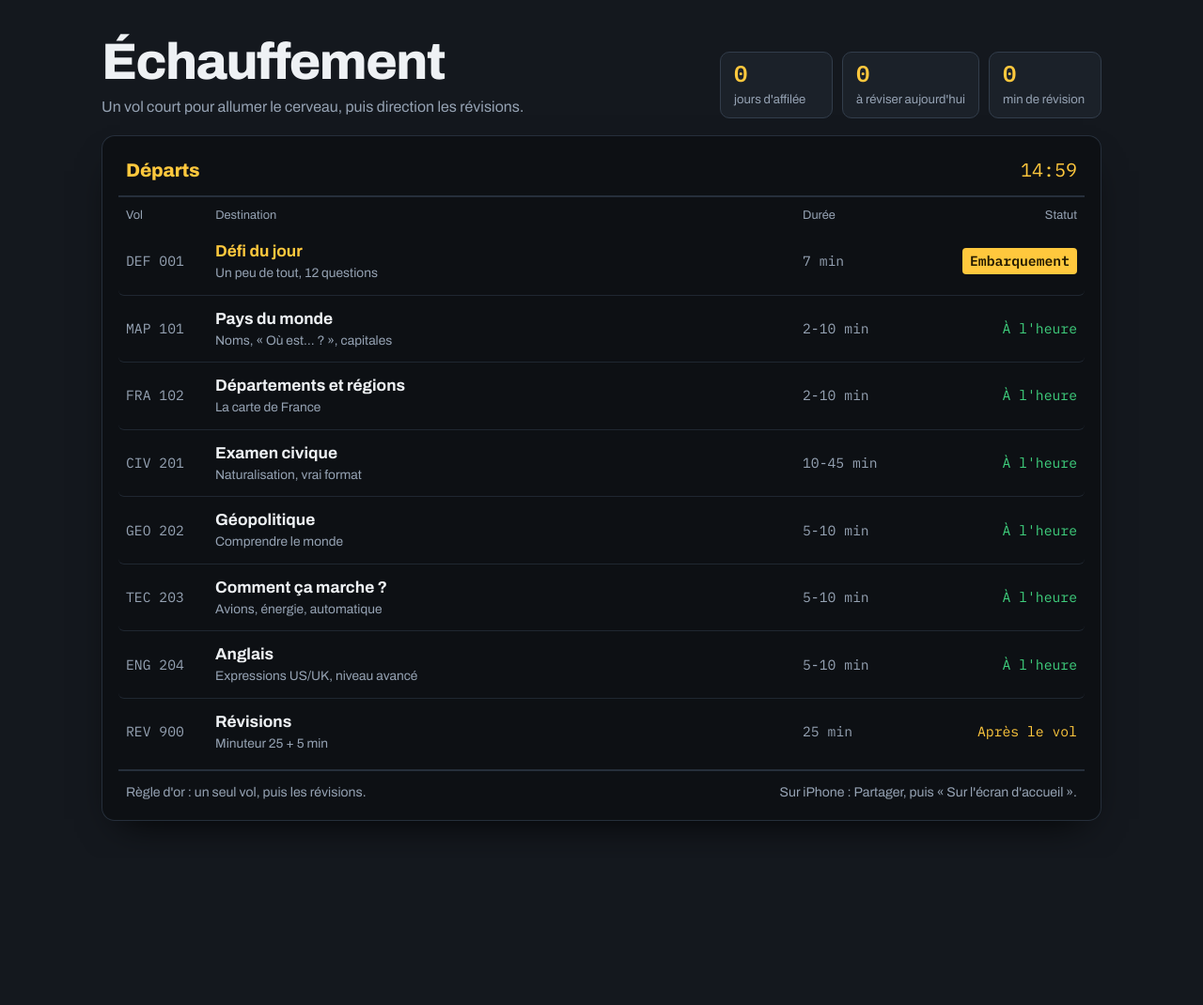
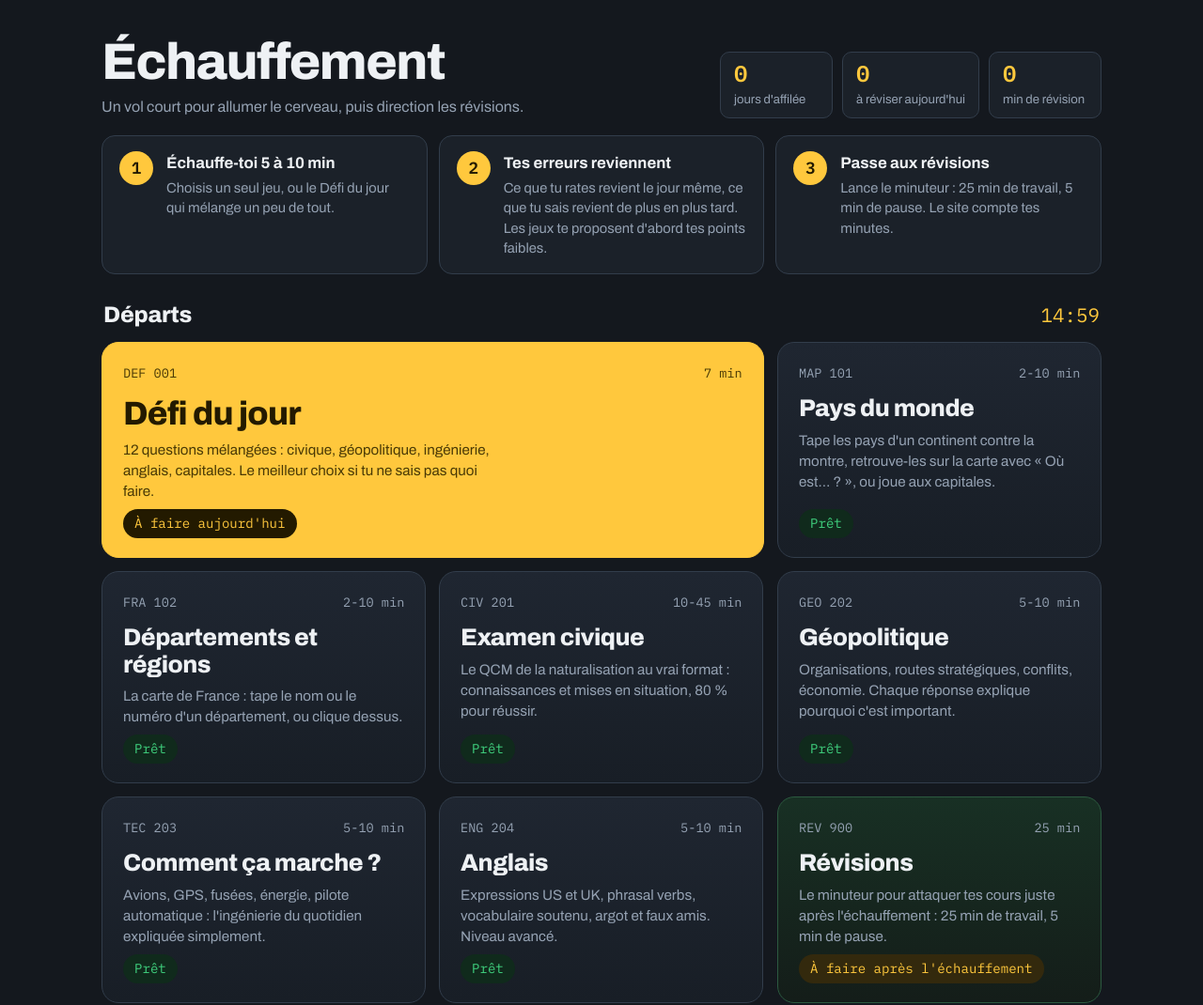
Before and after one commit to XemonFN/echauffement, a plain HTML site: page index.html in a window 1280 px wide. Shown: the top 1070 px of the page at 94% size. Before the commit the page ends 914 px from the top, so only its background shows below. Drawn offline with Linux system fonts and the light colour scheme.

Commit message:
Version du cache mise à jour
Co-Authored-By: Claude Opus 5.5 <noreply@anthropic.com>
Claude-Session: https://claude.ai/code/session_01APkf4Fiwi762ecMe1g5h2t

```diff
--- a/css/style.css
+++ b/css/style.css
@@ -188,3 +188,33 @@ text.lbl.miss{stroke:#4a0e12}
 
 @media (max-width:600px){.mapbox svg{height:56vh}.hud .stat{min-width:78px}.ask .q{display:none}}
 @media (max-width:600px){.counters{display:grid;grid-template-columns:repeat(3,minmax(0,1fr));width:100%}.counter{min-width:0;padding:8px 10px}.counter b{font-size:1.3rem}.counter span{font-size:.75rem;line-height:1.2;display:block}}
+
+/* ---------- Accueil : explication + grands cadres ---------- */
+.how{display:grid;grid-template-columns:repeat(3,minmax(0,1fr));gap:12px;margin:0 0 28px}
+.step{display:flex;gap:14px;align-items:flex-start;background:var(--panel);border:1px solid var(--line);border-radius:14px;padding:16px 18px}
+.step .num{flex:none;width:36px;height:36px;border-radius:50%;display:grid;place-items:center;background:var(--sig);color:var(--sig-ink);font-family:var(--mono);font-weight:600;font-size:1.1rem}
+.step b{display:block;font-size:1.05rem;margin-bottom:4px}
+.step p{margin:0;color:var(--mut);font-size:.92rem;line-height:1.45}
+.board-head2{display:flex;justify-content:space-between;align-items:baseline;margin:0 2px 12px}
+.board-head2 h2{font-size:1.5rem}
+.board-head2 .clock{font-family:var(--mono);color:var(--sig);font-size:1.3rem}
+.tiles{display:grid;grid-template-columns:repeat(auto-fill,minmax(min(100%,300px),1fr));gap:14px}
+.tile{position:relative;display:flex;flex-direction:column;gap:8px;min-height:210px;padding:22px 22px 20px;border-radius:18px;background:linear-gradient(180deg,#1f2631,#181e26);border:1px solid var(--line);color:var(--txt);overflow:hidden;transition:transform .15s,border-color .15s}
+.tile:hover{transform:translateY(-3px);border-color:var(--sig)}
+.tile .t-top{display:flex;justify-content:space-between;font-family:var(--mono);font-size:.85rem;color:var(--mut)}
+.tile h3{font-size:1.6rem;letter-spacing:-.02em;margin-top:6px}
+.tile p{margin:0;color:var(--mut);font-size:.95rem;line-height:1.45;max-width:46ch}
+.tile .status{margin-top:auto;align-self:flex-start;font-family:var(--mono);font-size:.88rem;padding:5px 12px;border-radius:999px;background:#102a1c;color:var(--ok)}
+.tile .status.due{background:#33290d;color:var(--sig)}
+.tile .status.now{background:var(--sig-ink);color:var(--sig)}
+.tile.featured{grid-column:span 2;background:var(--sig);border-color:var(--sig);color:var(--sig-ink);min-height:230px}
+.tile.featured .t-top,.tile.featured p{color:#4a3a06}
+.tile.featured h3{font-size:2.2rem}
+.tile.rev{border-color:#2c5a40;background:linear-gradient(180deg,#183024,#141d19)}
+.foot{margin-top:18px}
+@media (prefers-reduced-motion:no-preference){.tile{animation:flap .5s cubic-bezier(.3,1.4,.6,1) both;animation-delay:calc(var(--i)*60ms)}}
+@media (max-width:800px){.how{grid-template-columns:1fr}.tile.featured{grid-column:auto}}
+/* cadres de choix plus grands dans les jeux */
+.choices{grid-template-columns:repeat(auto-fill,minmax(min(100%,260px),1fr));gap:12px}
+.choice{padding:20px 20px;border-radius:16px;min-height:120px;gap:6px;background:linear-gradient(180deg,#1f2631,#181e26)}
+.choice b{font-size:1.25rem}
--- a/index.html
+++ b/index.html
@@ -29,15 +29,15 @@
     </div>
   </section>
 
-  <section class="board" aria-labelledby="board-title">
-    <div class="board-head"><h2 id="board-title">Départs</h2><span class="clock" id="clock">--:--</span></div>
-    <div class="cols" aria-hidden="true"><span>Vol</span><span>Destination</span><span>Durée</span><span>Statut</span></div>
-    <ul class="flights" id="flights"></ul>
-    <div class="board-foot">
-      <span>Règle d'or : un seul vol, puis les révisions.</span>
-      <span>Sur iPhone : Partager, puis « Sur l'écran d'accueil ».</span>
-    </div>
+  <section class="how" aria-label="Comment ça marche">
+    <div class="step"><span class="num">1</span><div><b>Échauffe-toi 5 à 10 min</b><p>Choisis un seul jeu, ou le Défi du jour qui mélange un peu de tout.</p></div></div>
+    <div class="step"><span class="num">2</span><div><b>Tes erreurs reviennent</b><p>Ce que tu rates revient le jour même, ce que tu sais revient de plus en plus tard. Les jeux te proposent d'abord tes points faibles.</p></div></div>
+    <div class="step"><span class="num">3</span><div><b>Passe aux révisions</b><p>Lance le minuteur : 25 min de travail, 5 min de pause. Le site compte tes minutes.</p></div></div>
   </section>
+
+  <div class="board-head2"><h2>Départs</h2><span class="clock" id="clock">--:--</span></div>
+  <section class="tiles" id="flights" aria-label="Les jeux"></section>
+  <p class="muted small foot">Sur iPhone : dans Safari, Partager, puis « Sur l'écran d'accueil » pour l'avoir comme une app, même sans connexion.</p>
 </div>
 <script src="js/common.js"></script>
 <script>
@@ -48,24 +48,24 @@
   const defi = Store.get("defi:" + today(), null);
   const focus = focusMinutes();
   const FLIGHTS = [
-    { code: "DEF 001", href: "defi.html", dest: "Défi du jour", sub: "Un peu de tout, 12 questions", dur: "7 min", featured: true,
-      status: defi !== null ? [`Arrivé, ${defi} %`, ""] : ["Embarquement", "now"] },
-    { code: "MAP 101", href: "pays.html", dest: "Pays du monde", sub: "Noms, « Où est… ? », capitales", dur: "2-10 min", d: due(["loc:", "cap:"]) },
-    { code: "FRA 102", href: "france.html", dest: "Départements et régions", sub: "La carte de France", dur: "2-10 min", d: due(["fr:"]) },
-    { code: "CIV 201", href: "civique.html", dest: "Examen civique", sub: "Naturalisation, vrai format", dur: "10-45 min", d: due(["civ:"]), l: last("civ") },
-    { code: "GEO 202", href: "geo.html", dest: "Géopolitique", sub: "Comprendre le monde", dur: "5-10 min", d: due(["geo:"]), l: last("geo") },
-    { code: "TEC 203", href: "tech.html", dest: "Comment ça marche ?", sub: "Avions, énergie, automatique", dur: "5-10 min", d: due(["tech:"]), l: last("tech") },
-    { code: "ENG 204", href: "anglais.html", dest: "Anglais", sub: "Expressions US/UK, niveau avancé", dur: "5-10 min", d: due(["en:"]), l: last("en") },
-    { code: "REV 900", href: "focus.html", dest: "Révisions", sub: "Minuteur 25 + 5 min", dur: "25 min",
-      status: focus ? [`${focus} min aujourd'hui`, ""] : ["Après le vol", "due"] }
+    { code: "DEF 001", href: "defi.html", dest: "Défi du jour", long: "12 questions mélangées : civique, géopolitique, ingénierie, anglais, capitales. Le meilleur choix si tu ne sais pas quoi faire.", sub: "Un peu de tout, 12 questions", dur: "7 min", featured: true,
+      status: defi !== null ? [`Fait aujourd'hui, ${defi} %`, ""] : ["À faire aujourd'hui", "now"] },
+    { code: "MAP 101", href: "pays.html", dest: "Pays du monde", long: "Tape les pays d'un continent contre la montre, retrouve-les sur la carte avec « Où est… ? », ou joue aux capitales.", sub: "Noms, « Où est… ? », capitales", dur: "2-10 min", d: due(["loc:", "cap:"]) },
+    { code: "FRA 102", href: "france.html", dest: "Départements et régions", long: "La carte de France : tape le nom ou le numéro d'un département, ou clique dessus.", sub: "La carte de France", dur: "2-10 min", d: due(["fr:"]) },
+    { code: "CIV 201", href: "civique.html", dest: "Examen civique", long: "Le QCM de la naturalisation au vrai format : connaissances et mises en situation, 80 % pour réussir.", sub: "Naturalisation, vrai format", dur: "10-45 min", d: due(["civ:"]), l: last("civ") },
+    { code: "GEO 202", href: "geo.html", dest: "Géopolitique", long: "Organisations, routes stratégiques, conflits, économie. Chaque réponse explique pourquoi c'est important.", sub: "Comprendre le monde", dur: "5-10 min", d: due(["geo:"]), l: last("geo") },
+    { code: "TEC 203", href: "tech.html", dest: "Comment ça marche ?", long: "Avions, GPS, fusées, énergie, pilote automatique : l'ingénierie du quotidien expliquée simplement.", sub: "Avions, énergie, automatique", dur: "5-10 min", d: due(["tech:"]), l: last("tech") },
+    { code: "ENG 204", href: "anglais.html", dest: "Anglais", long: "Expressions US et UK, phrasal verbs, vocabulaire soutenu, argot et faux amis. Niveau avancé.", sub: "Expressions US/UK, niveau avancé", dur: "5-10 min", d: due(["en:"]), l: last("en") },
+    { code: "REV 900", href: "focus.html", k: "rev", dest: "Révisions", long: "Le minuteur pour attaquer tes cours juste après l'échauffement : 25 min de travail, 5 min de pause.", sub: "Minuteur 25 + 5 min", dur: "25 min",
+      status: focus ? [`${focus} min aujourd'hui`, ""] : ["À faire après l\'échauffement", "due"] }
   ];
   document.getElementById("flights").innerHTML = FLIGHTS.map((f, i) => {
-    const [txt, cls] = f.status || (f.d ? [`${f.d} à réviser`, "due"] : f.l !== undefined && f.l !== null ? [`À l'heure, ${f.l} %`, ""] : ["À l'heure", ""]);
-    return `<li><a class="flight${f.featured ? " featured" : ""}" href="${f.href}" style="--i:${i}">
-      <span class="code">${f.code}</span>
-      <span class="dest">${f.dest}<small>${f.sub}</small></span>
-      <span class="dur">${f.dur}</span>
-      <span class="status ${cls}">${txt}</span></a></li>`;
+    const [txt, cls] = f.status || (f.d ? [`${f.d} à réviser`, "due"] : f.l !== undefined && f.l !== null ? [`Dernier score : ${f.l} %`, ""] : ["Prêt", ""]);
+    return `<a class="tile${f.featured ? " featured" : ""}${f.k ? " " + f.k : ""}" href="${f.href}" style="--i:${i}">
+      <div class="t-top"><span class="code">${f.code}</span><span class="dur">${f.dur}</span></div>
+      <h3>${f.dest}</h3>
+      <p>${f.long}</p>
+      <span class="status ${cls}">${txt}</span></a>`;
   }).join("");
   const totalDue = due(["civ:", "geo:", "tech:", "en:", "capq:", "loc:", "cap:", "fr:"]);
   document.getElementById("c-streak").textContent = streak();
--- a/sw.js
+++ b/sw.js
@@ -1,5 +1,9 @@
 // Service worker : le site marche hors connexion (application installée sur iPhone)
-const VERSION = "echauffement-2026-11-25";
+<<<<<<< HEAD
+const VERSION = "echauffement-ab0b51a94a";
+=======
+const VERSION = "echauffement-ab0b51a94a";
+>>>>>>> c71515c (Accueil en grands cadres + explication en 3 étapes)
 const FILES = ['./', 'anglais.html', 'civique.html', 'css/style.css', 'data/countries.json', 'data/france-dep.json', 'data/france-reg.json', 'data/world-50m.json', 'defi.html', 'focus.html', 'fonts/archivo-latin-400-normal.woff2', 'fonts/archivo-latin-600-normal.woff2', 'fonts/archivo-latin-700-normal.woff2', 'fonts/archivo-latin-800-normal.woff2', 'fonts/ibm-plex-mono-latin-400-normal.woff2', 'fonts/ibm-plex-mono-latin-600-normal.woff2', 'france.html', 'geo.html', 'icons/apple-touch-icon.png', 'icons/icon-192.png', 'icons/icon-512.png', 'icons/maskable-512.png', 'index.html', 'js/common.js', 'js/pays.js', 'js/questions-en.js', 'js/questions-geo.js', 'js/questions-tech.js', 'js/questions.js', 'js/quiz.js', 'manifest.webmanifest', 'pays.html', 'tech.html', 'vendor/d3.min.js', 'vendor/topojson-client.min.js'];
 self.addEventListener("install", e => {
   e.waitUntil(caches.open(VERSION).then(c => c.addAll(FILES)).then(() => self.skipWaiting()));
```
